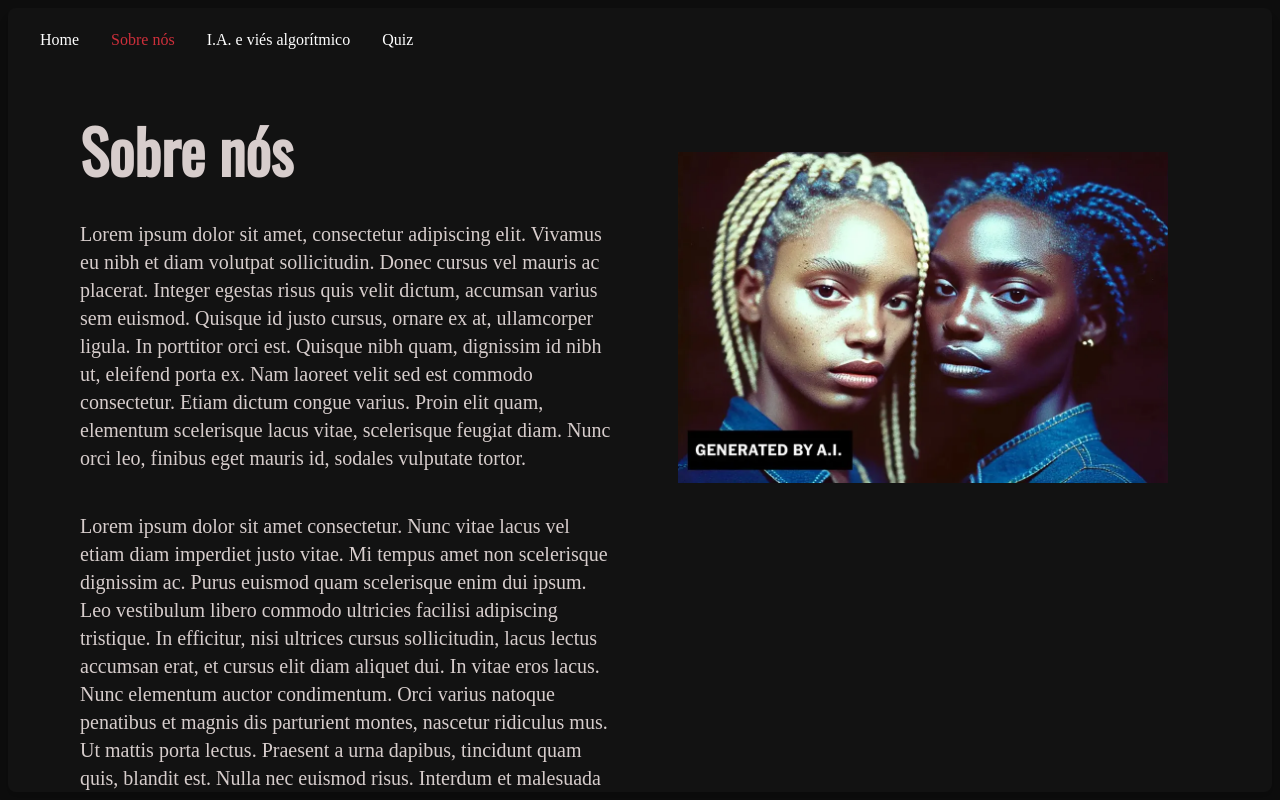
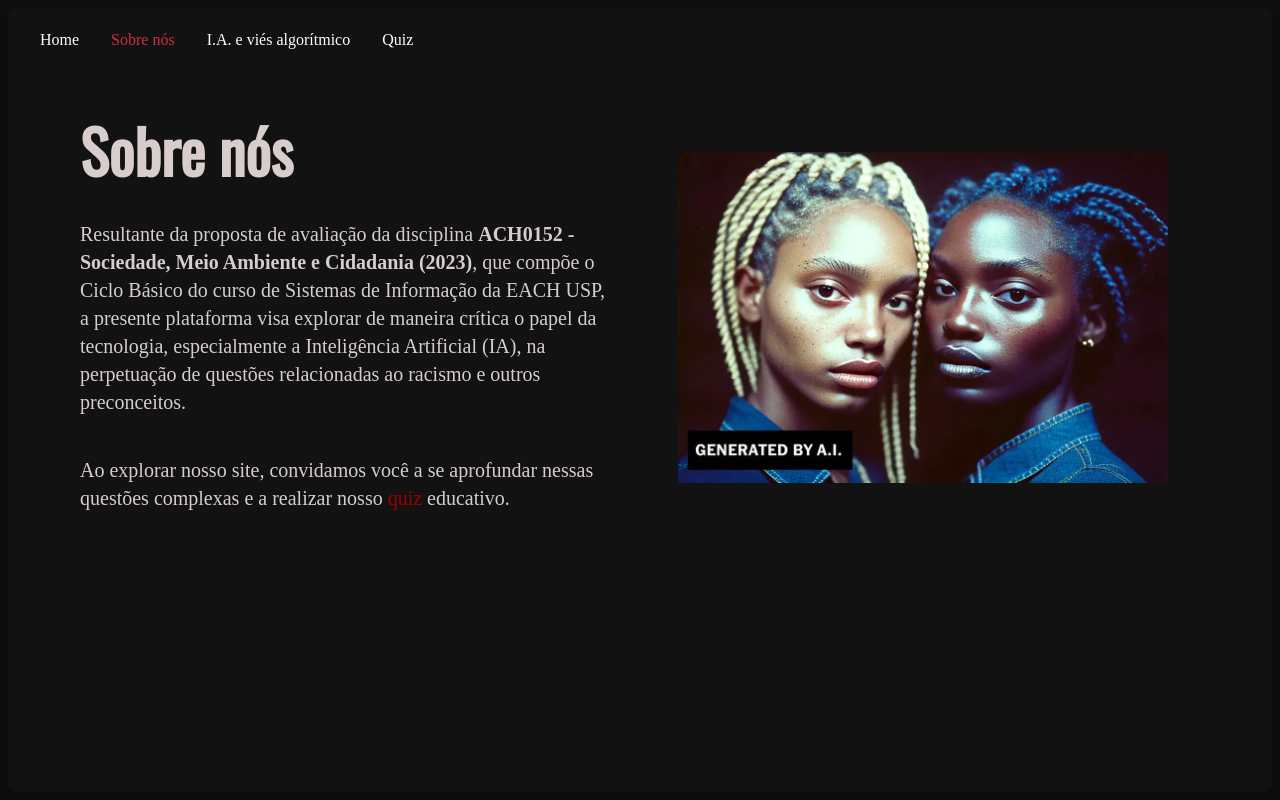
Before and after one commit to Anemaygi/Quiz-ArteOuIA, a React (Vite) app: page /about in a window 1280 px wide. Built offline with nearby package versions, Linux system fonts and the light colour scheme; a web font is replaced by a local one.

Commit message:
add text to about page

```diff
--- a/src/pages/AboutPage.tsx
+++ b/src/pages/AboutPage.tsx
@@ -9,21 +9,11 @@ const AboutPage: React.FC = () => {
                 <div className="flex gap-8 px-14 lg:flex-nowrap flex-wrap">
                     <div className='flex flex-col gap-10'>
                         <h1 className='font-Oswald text-6xl font-semibold '>Sobre nós</h1>
-                        <p className='font-ZenMaru text-xl font-normal'> Lorem ipsum dolor sit amet, consectetur adipiscing elit. Vivamus eu nibh
-                            et diam volutpat sollicitudin. Donec cursus vel mauris ac placerat. Integer egestas risus quis velit dictum, accumsan
-                            varius sem euismod. Quisque id justo cursus, ornare ex at, ullamcorper ligula. In porttitor orci est. Quisque nibh quam,
-                            dignissim id nibh ut, eleifend porta ex. Nam laoreet velit sed est commodo consectetur. Etiam dictum congue varius. Proin
-                            elit quam, elementum scelerisque lacus vitae, scelerisque feugiat diam. Nunc orci leo, finibus eget mauris id, sodales
-                            vulputate tortor.
+                        <p className='font-ZenMaru text-xl font-normal'> Resultante da proposta de avaliação da disciplina <b>ACH0152 - Sociedade, Meio Ambiente e Cidadania (2023)</b>,
+                        que compõe o Ciclo Básico do curso de Sistemas de Informação da EACH USP, a presente plataforma visa explorar de maneira crítica o papel da tecnologia,
+                        especialmente a Inteligência Artificial (IA), na perpetuação de questões relacionadas ao racismo e outros preconceitos.
                         </p>
-                        <p className='font-ZenMaru text-xl font-normal'> Lorem ipsum dolor sit amet consectetur. Nunc vitae lacus vel etiam diam imperdiet justo vitae.
-                            Mi tempus amet non scelerisque dignissim ac. Purus euismod quam scelerisque enim dui ipsum.
-                            Leo vestibulum libero commodo ultricies facilisi adipiscing tristique. In efficitur, nisi ultrices cursus
-                            sollicitudin, lacus lectus accumsan erat, et cursus elit diam aliquet dui. In vitae eros lacus. Nunc elementum
-                            auctor condimentum. Orci varius natoque penatibus et magnis dis parturient montes, nascetur ridiculus mus. Ut
-                             mattis porta lectus. Praesent a urna dapibus, tincidunt quam quis, blandit est. Nulla nec euismod risus.
-                             Interdum et malesuada fames ac ante ipsum primis in faucibus.
-                        </p>
+                        <p className='font-ZenMaru text-xl font-normal'> Ao explorar nosso site, convidamos você a se aprofundar nessas questões complexas e a realizar nosso <a style={{ color: '#9d0000' }} href="/quiz">quiz</a> educativo.</p>
                     </div>
                     <img className="h-[395px] object-scale-down p-8" src='assets/BlondeBraidsStudyIV.png' alt='Imagem criada por Inteligência artificial. “Blonde Braids Study IV”, de Minne Atairu'></img>
                 </div>
```
